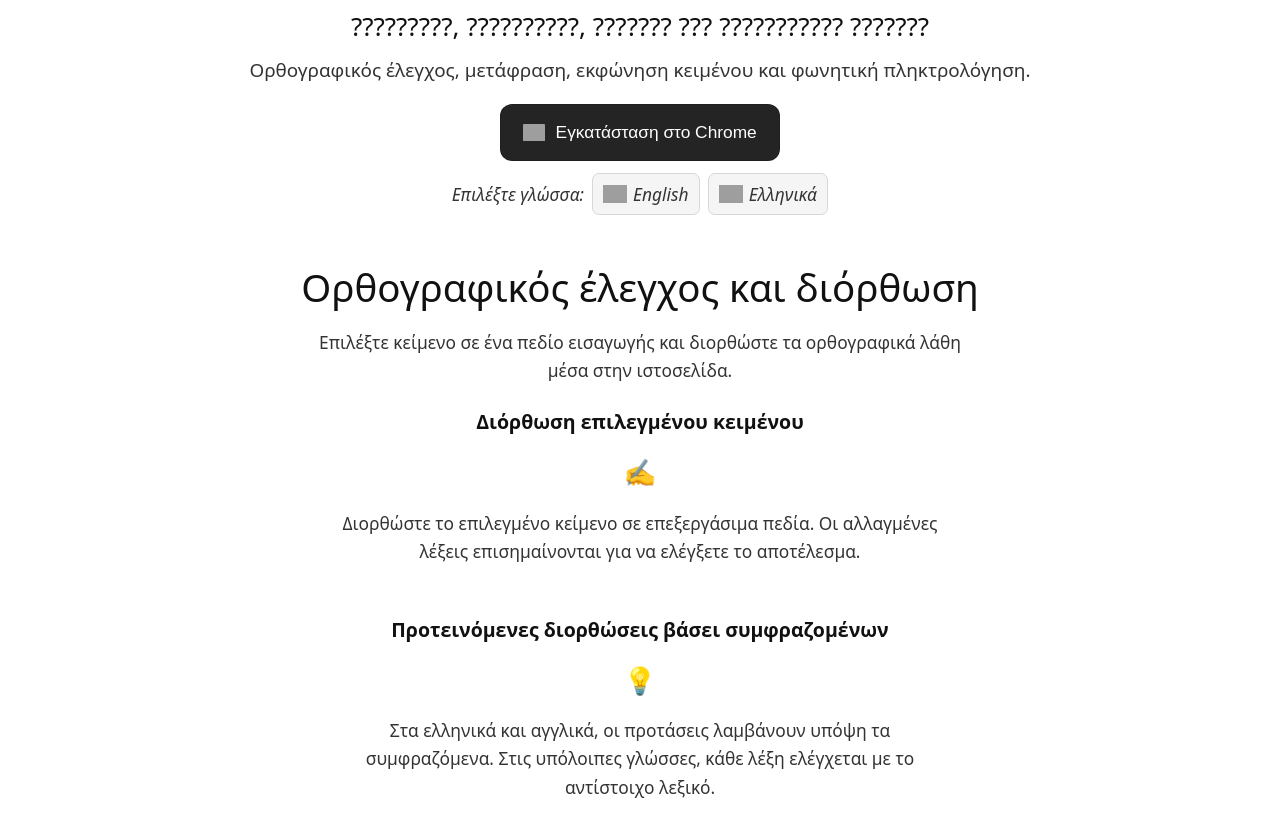
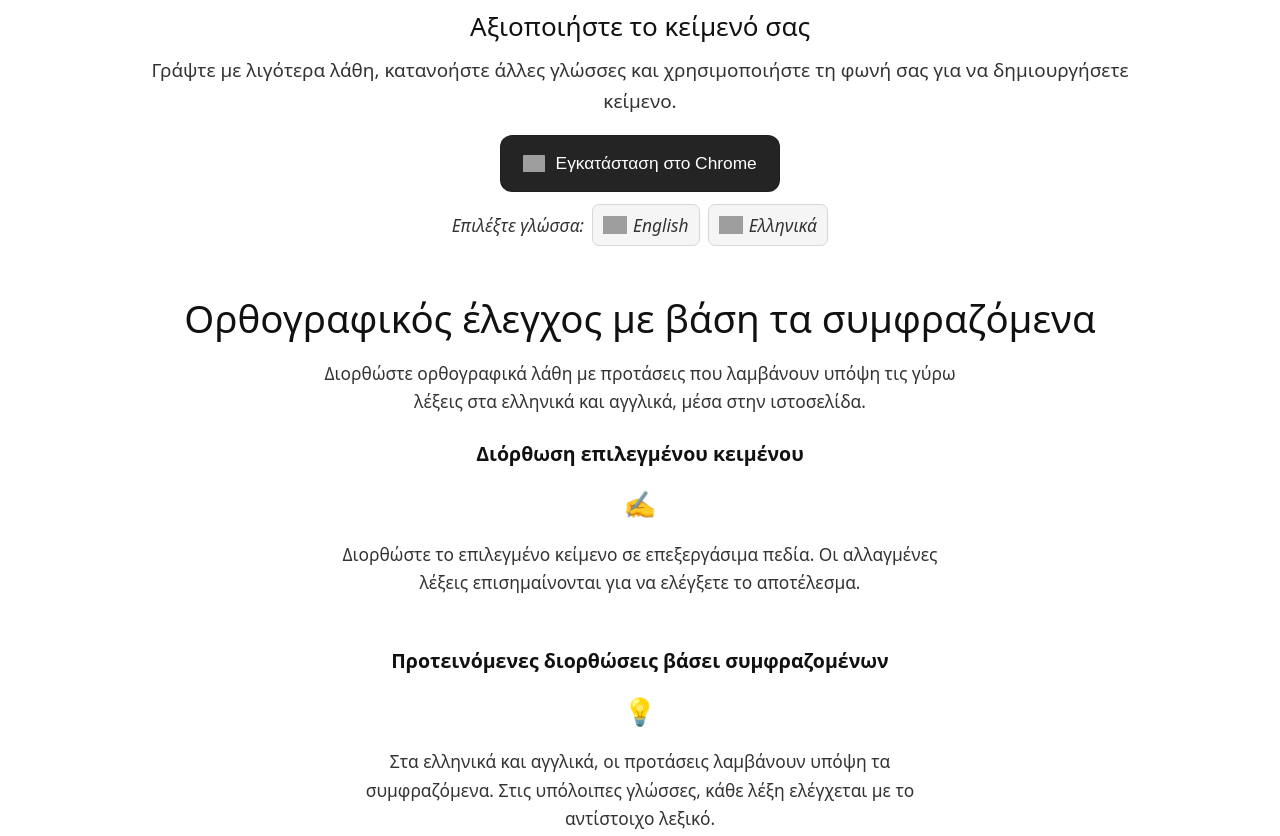
Before and after one commit to libandreas/image-reader-ocr, a plain HTML site: page index-el.html in a window 1280 px wide. Shown: the part 134-970 px from the top of the page. Drawn offline with Linux system fonts and the light colour scheme; grey boxes are pictures that could not be loaded.

Commit message:
Update Leafpad hero, metadata and context-aware spelling section

```diff
--- a/index-el.html
+++ b/index-el.html
@@ -3,8 +3,8 @@
 <head>
 <meta charset="UTF-8">
 <meta name="viewport" content="width=device-width, initial-scale=1">
-<title>Leafpad: ????????, ????????? ??? ???????? ???????</title>
-<meta name="description" content="Ορθογραφικός έλεγχος, μετάφραση, εκφώνηση κειμένου και φωνητική πληκτρολόγηση.">
+<title>Leafpad — Αξιοποιήστε το κείμενό σας</title>
+<meta name="description" content="Βελτιώστε τα κείμενά σας, κατανοήστε άλλες γλώσσες και μετατρέψτε ομιλία ή εικόνες σε κείμενο.">
 <link rel="icon" href="web/favicon-7.png" type="image/png">
 <link rel="apple-touch-icon" href="web/favicon-7.png">
 <link rel="canonical" href="https://libandreas.github.io/leadpad/index-el.html">
@@ -45,15 +45,15 @@
 <div class="product-shell">
 <section class="product-intro-simple">
 <div class="product-intro-simple-logo"><img src="web/favicon-7.png" alt="Leafpad Spell Check"></div>
-<h1 class="product-intro-simple-title">?????????, ??????????, ??????? ??? ??????????? ???????</h1>
-<p class="product-intro-simple-description">Ορθογραφικός έλεγχος, μετάφραση, εκφώνηση κειμένου και φωνητική πληκτρολόγηση.</p>
+<h1 class="product-intro-simple-title">Αξιοποιήστε το κείμενό σας</h1>
+<p class="product-intro-simple-description">Γράψτε με λιγότερα λάθη, κατανοήστε άλλες γλώσσες και χρησιμοποιήστε τη φωνή σας για να δημιουργήσετε κείμενο.</p>
 <div class="product-intro-simple-actions"><button type="button" class="pricing-cta" disabled><img src="https://www.google.com/chrome/static/images/chrome-logo-m100.svg" alt=""> Εγκατάσταση στο Chrome</button></div>
 <p class="spell-language">Επιλέξτε γλώσσα: <a href="index.html" lang="en" hreflang="en"><img src="https://flagcdn.com/24x18/gb.png" alt="" width="24" height="18"> English</a> <a href="index-el.html" lang="el" hreflang="el" aria-current="page"><img src="https://flagcdn.com/24x18/gr.png" alt="" width="24" height="18"> Ελληνικά</a></p>
 </section>
 <section class="product-section product-audience-section" aria-labelledby="feature-1">
 <div class="product-audience-intro">
-<h2 class="product-section-title" id="feature-1">Ορθογραφικός έλεγχος και διόρθωση</h2>
-<p>Επιλέξτε κείμενο σε ένα πεδίο εισαγωγής και διορθώστε τα ορθογραφικά λάθη μέσα στην ιστοσελίδα.</p>
+<h2 class="product-section-title" id="feature-1">Ορθογραφικός έλεγχος με βάση τα συμφραζόμενα</h2>
+<p>Διορθώστε ορθογραφικά λάθη με προτάσεις που λαμβάνουν υπόψη τις γύρω λέξεις στα ελληνικά και αγγλικά, μέσα στην ιστοσελίδα.</p>
 </div>
 <div class="product-audience-grid product-audience-grid-single">
 <article class="product-audience-item">
```
Also changed, not shown: index.html (+6 -6 lines).
